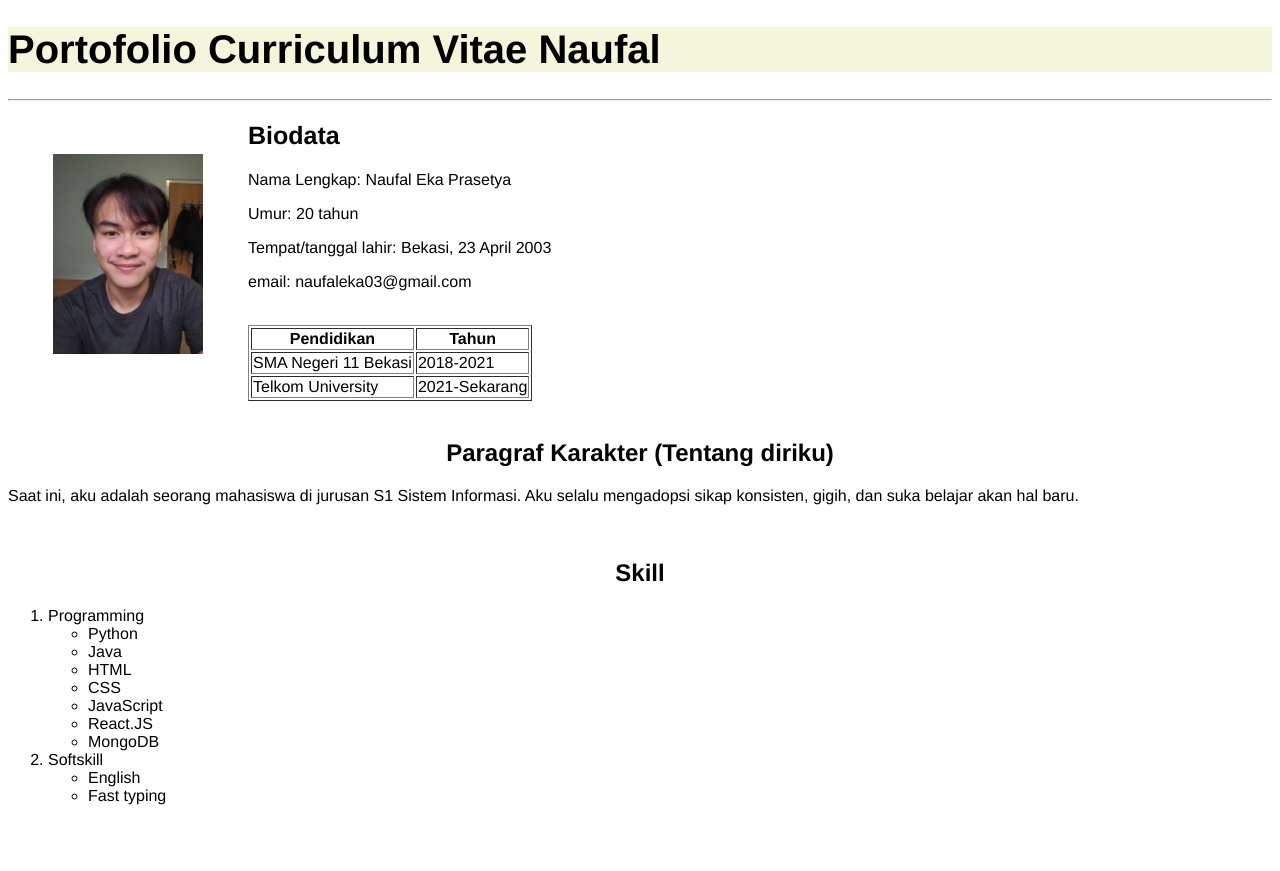
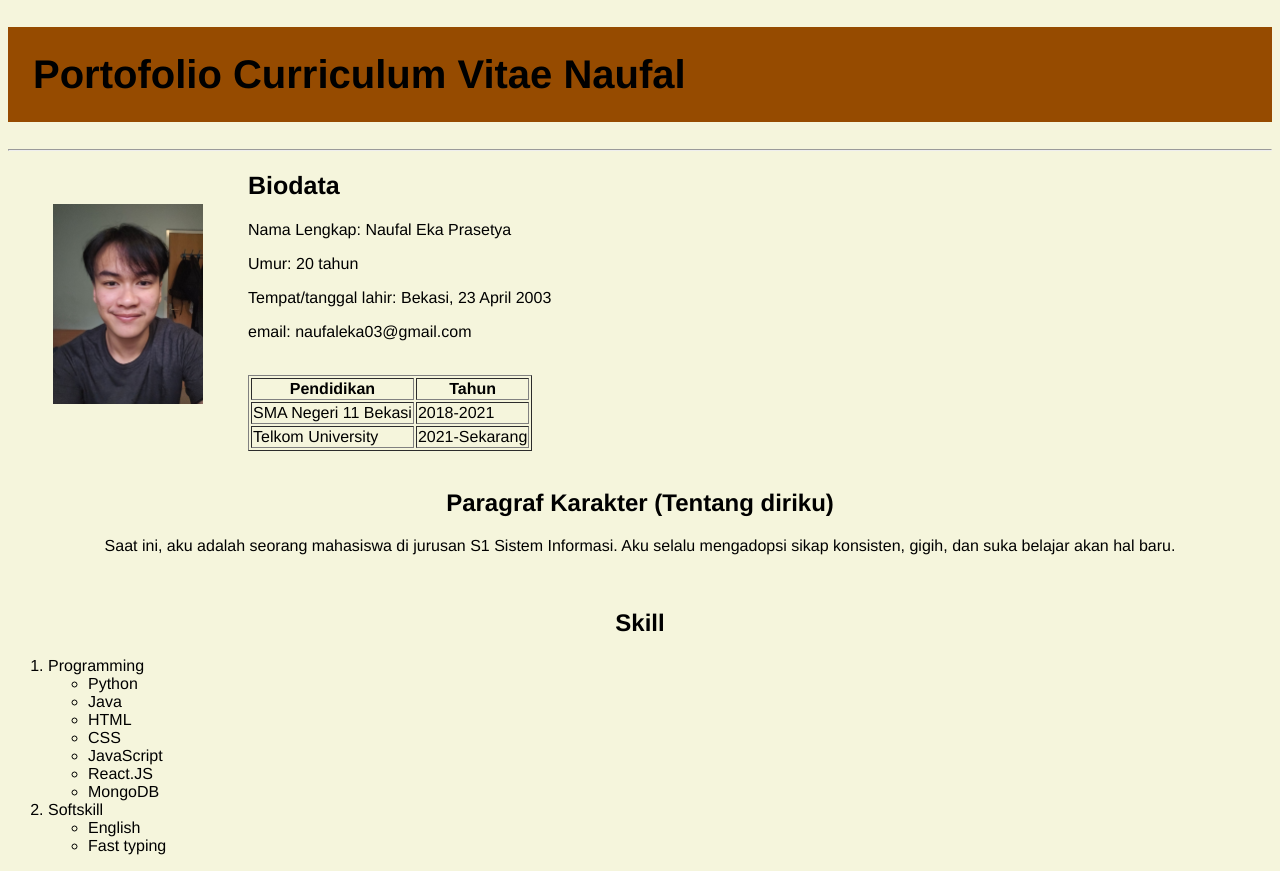
Before and after one commit to naufaleka03/wad_project1, a plain HTML site: page index.html in a window 1280 px wide. Before the commit the page ends 821 px from the top, so only its background shows below. Drawn offline with Linux system fonts and the light colour scheme.

Commit message:
Add files via upload

```diff
--- a/index.html
+++ b/index.html
@@ -5,8 +5,8 @@
     <meta name="viewport" content="width=device-width, initial-scale=1.0">
     <title>CV online</title>
 </head>
-<body>
-    <h1 style="font-family: Helvetica, sans-serif; font-size: 40px; background-color: beige;">Portofolio Curriculum Vitae Naufal</h1>
+<body style="background-color: beige;">
+    <h1 style="font-family: Helvetica, sans-serif; font-size: 40px; padding: 25px; background-color: #964B00;">Portofolio Curriculum Vitae Naufal</h1>
     <hr />
     <img src="./foto_Naufal.jpg" alt="Foto saya" width="150px" style="margin: 45px; display: float; float: left; "/>
     <h2 style="font-family: Helvetica, sans-serif; font-size: 25px;">Biodata</h2>
@@ -37,7 +37,7 @@
     <br />
 
     <h2 style="font-family: Helvetica, sans-serif; text-align: center;">Paragraf Karakter (Tentang diriku)</h2>
-    <p style="font-family: Helvetica, sans-serif; text-align: justify;">Saat ini, aku adalah seorang mahasiswa di jurusan S1 Sistem Informasi.
+    <p style="font-family: Helvetica, sans-serif; text-align: center;">Saat ini, aku adalah seorang mahasiswa di jurusan S1 Sistem Informasi.
         Aku selalu mengadopsi sikap konsisten, gigih, dan suka belajar akan hal baru.
     </p>
 
@@ -45,7 +45,7 @@
 
     <h2 style="font-family: Helvetica, sans-serif; text-align: center;">Skill</h2>
     <ol style="font-family: Helvetica, sans-serif;">
-        <li style=>Programming
+        <li>Programming
             <ul>
                 <li>Python</li>
                 <li>Java</li>
```
